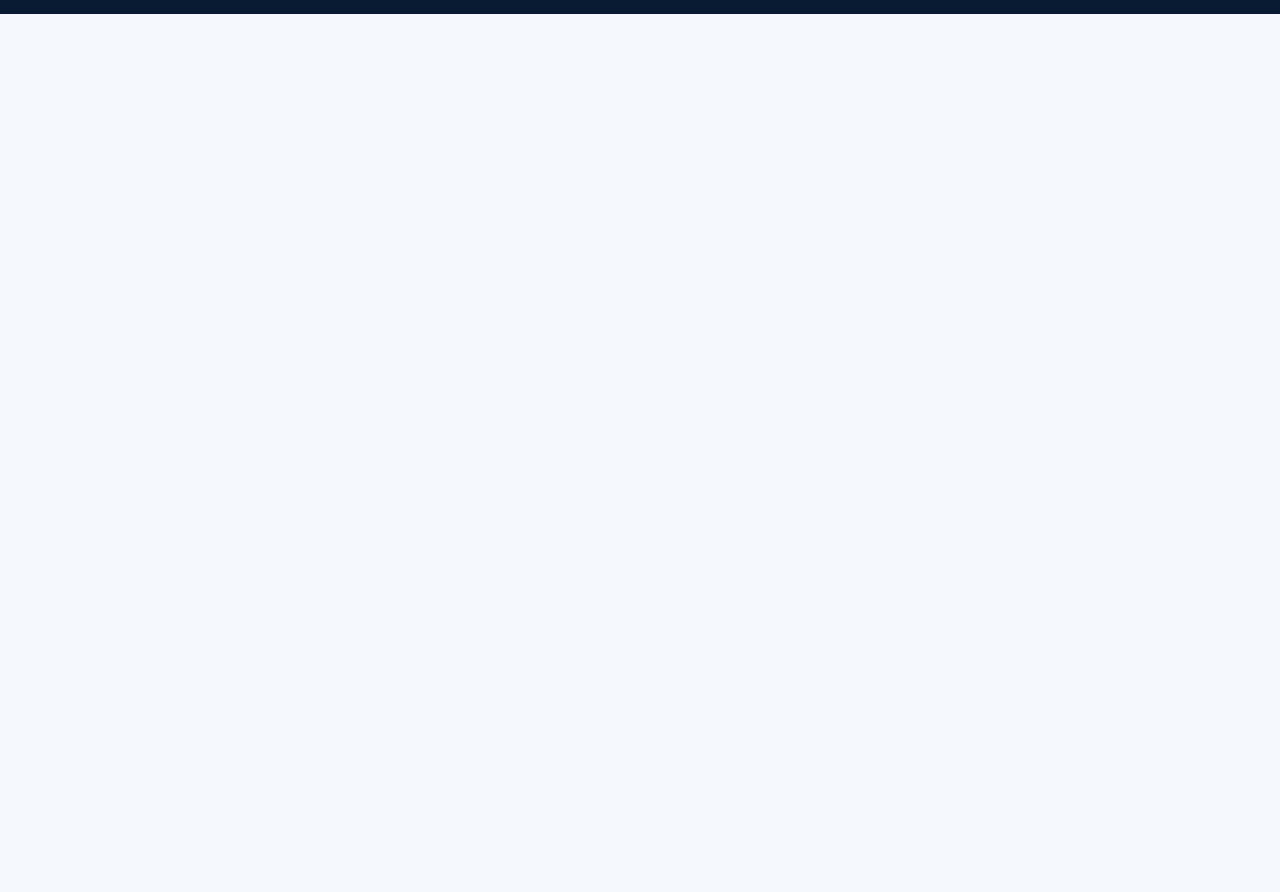
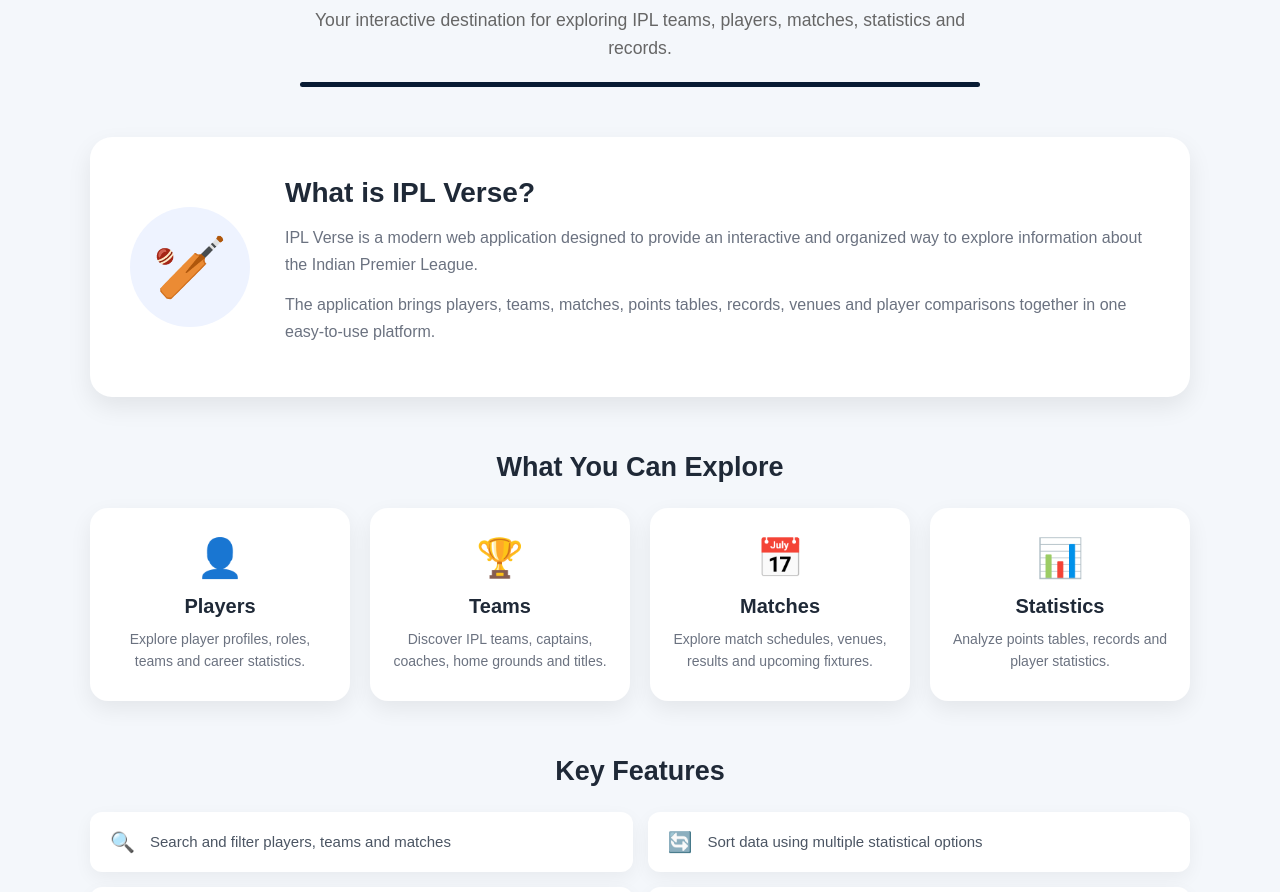
Before and after one commit to tamizhanbanjk/ipl-verse, a React (Vite) app: page /about in a window 1280 px wide. Shown: the part 160-1052 px from the top of the page. Before the commit the page ends 800 px from the top, so only its background shows below. Built offline with nearby package versions, Linux system fonts and the light colour scheme.

Commit message:
created a new page about.jsx , .css in pages

```diff
--- /dev/null
+++ b/src/pages/About/About.css
@@ -0,0 +1,348 @@
+/* ========================================
+   ABOUT PAGE
+======================================== */
+
+.about-page {
+    min-height: 100vh;
+
+    padding: 40px 7%;
+
+    background: #f4f7fb;
+}
+
+
+/* ========================================
+   INTRODUCTION
+======================================== */
+
+.about-intro {
+    max-width: 1100px;
+
+    margin: 50px auto;
+
+    padding: 40px;
+
+    background: #ffffff;
+
+    border-radius: 22px;
+
+    display: flex;
+
+    align-items: center;
+
+    gap: 35px;
+
+    box-shadow:
+        0 10px 25px rgba(0, 0, 0, 0.08);
+}
+
+
+.about-icon {
+    width: 120px;
+
+    height: 120px;
+
+    min-width: 120px;
+
+    border-radius: 50%;
+
+    background: #eef3ff;
+
+    display: flex;
+
+    align-items: center;
+
+    justify-content: center;
+
+    font-size: 60px;
+}
+
+
+.about-intro-content h2 {
+    margin: 0 0 15px;
+
+    color: #1f2937;
+
+    font-size: 28px;
+}
+
+
+.about-intro-content p {
+    margin: 0 0 12px;
+
+    color: #6b7280;
+
+    line-height: 1.7;
+
+    font-size: 16px;
+}
+
+
+/* ========================================
+   SECTION
+======================================== */
+
+.about-section {
+    max-width: 1100px;
+
+    margin: 55px auto;
+}
+
+
+.about-section > h2 {
+    margin-bottom: 25px;
+
+    text-align: center;
+
+    color: #1f2937;
+
+    font-size: 27px;
+}
+
+
+/* ========================================
+   FEATURE CARDS
+======================================== */
+
+.about-features {
+    display: grid;
+
+    grid-template-columns: repeat(4, 1fr);
+
+    gap: 20px;
+}
+
+
+.about-feature-card {
+    background: #ffffff;
+
+    padding: 28px 22px;
+
+    border-radius: 18px;
+
+    text-align: center;
+
+    box-shadow:
+        0 8px 22px rgba(0, 0, 0, 0.07);
+
+    transition: all 0.3s ease;
+}
+
+
+.about-feature-card:hover {
+    transform: translateY(-7px);
+
+    box-shadow:
+        0 15px 30px rgba(0, 0, 0, 0.12);
+}
+
+
+.feature-icon {
+    font-size: 38px;
+
+    margin-bottom: 15px;
+}
+
+
+.about-feature-card h3 {
+    margin: 0 0 10px;
+
+    color: #1f2937;
+
+    font-size: 20px;
+}
+
+
+.about-feature-card p {
+    margin: 0;
+
+    color: #6b7280;
+
+    line-height: 1.6;
+
+    font-size: 14px;
+}
+
+
+/* ========================================
+   FEATURES LIST
+======================================== */
+
+.features-list {
+    display: grid;
+
+    grid-template-columns: repeat(2, 1fr);
+
+    gap: 15px;
+}
+
+
+.features-list div {
+    background: #ffffff;
+
+    padding: 18px 20px;
+
+    border-radius: 12px;
+
+    display: flex;
+
+    align-items: center;
+
+    gap: 15px;
+
+    color: #2563eb;
+
+    font-size: 20px;
+
+    box-shadow:
+        0 6px 18px rgba(0, 0, 0, 0.05);
+}
+
+
+.features-list span {
+    color: #4b5563;
+
+    font-size: 15px;
+}
+
+
+/* ========================================
+   TECHNOLOGIES
+======================================== */
+
+.technology-list {
+    display: flex;
+
+    justify-content: center;
+
+    align-items: center;
+
+    flex-wrap: wrap;
+
+    gap: 12px;
+}
+
+
+.technology-list span {
+    padding: 10px 18px;
+
+    background: #ffffff;
+
+    border: 1px solid #dbeafe;
+
+    border-radius: 30px;
+
+    color: #2563eb;
+
+    font-weight: 600;
+
+    font-size: 14px;
+
+    box-shadow:
+        0 5px 15px rgba(0, 0, 0, 0.05);
+}
+
+
+/* ========================================
+   PROJECT PURPOSE
+======================================== */
+
+.about-purpose {
+    max-width: 1100px;
+
+    margin: 55px auto 30px;
+
+    padding: 35px 40px;
+
+    background: #0b1f3a;
+
+    border-radius: 20px;
+
+    color: #ffffff;
+}
+
+
+.about-purpose h2 {
+    margin-top: 0;
+
+    margin-bottom: 18px;
+
+    font-size: 26px;
+}
+
+
+.about-purpose p {
+    margin-bottom: 12px;
+
+    color: #dbeafe;
+
+    line-height: 1.7;
+
+    font-size: 15px;
+}
+
+
+/* ========================================
+   RESPONSIVE
+======================================== */
+
+@media (max-width: 1000px) {
+
+    .about-features {
+        grid-template-columns: repeat(2, 1fr);
+    }
+
+}
+
+
+@media (max-width: 700px) {
+
+    .about-page {
+        padding: 30px 20px;
+    }
+
+
+    .about-intro {
+        flex-direction: column;
+
+        text-align: center;
+
+        padding: 30px 22px;
+    }
+
+
+    .about-features {
+        grid-template-columns: 1fr;
+    }
+
+
+    .features-list {
+        grid-template-columns: 1fr;
+    }
+
+
+    .about-purpose {
+        padding: 30px 22px;
+    }
+
+}
+
+
+@media (max-width: 450px) {
+
+    .about-icon {
+        width: 90px;
+
+        height: 90px;
+
+        min-width: 90px;
+
+        font-size: 45px;
+    }
+
+
+    .about-intro-content h2 {
+        font-size: 24px;
+    }
+
+}
--- a/src/pages/About/About.jsx
+++ b/src/pages/About/About.jsx
@@ -1,7 +1,249 @@
+import SectionTitle from "../../components/SectionTitle/SectionTitle";
+
+import "./About.css";
+
 function About() {
+
   return (
-    <h1>About Page</h1>
+
+    <section className="about-page">
+
+      <SectionTitle
+        title="About IPL Verse"
+        subtitle="Your interactive destination for exploring IPL teams, players, matches, statistics and records."
+      />
+
+
+      {/* ================= Introduction ================= */}
+
+      <div className="about-intro">
+
+        <div className="about-icon">
+          🏏
+        </div>
+
+        <div className="about-intro-content">
+
+          <h2>
+            What is IPL Verse?
+          </h2>
+
+          <p>
+            IPL Verse is a modern web application designed to
+            provide an interactive and organized way to explore
+            information about the Indian Premier League.
+          </p>
+
+          <p>
+            The application brings players, teams, matches,
+            points tables, records, venues and player comparisons
+            together in one easy-to-use platform.
+          </p>
+
+        </div>
+
+      </div>
+
+
+      {/* ================= Features ================= */}
+
+      <div className="about-section">
+
+        <h2>
+          What You Can Explore
+        </h2>
+
+        <div className="about-features">
+
+          <div className="about-feature-card">
+
+            <div className="feature-icon">
+              👤
+            </div>
+
+            <h3>
+              Players
+            </h3>
+
+            <p>
+              Explore player profiles, roles, teams and
+              career statistics.
+            </p>
+
+          </div>
+
+
+          <div className="about-feature-card">
+
+            <div className="feature-icon">
+              🏆
+            </div>
+
+            <h3>
+              Teams
+            </h3>
+
+            <p>
+              Discover IPL teams, captains, coaches,
+              home grounds and titles.
+            </p>
+
+          </div>
+
+
+          <div className="about-feature-card">
+
+            <div className="feature-icon">
+              📅
+            </div>
+
+            <h3>
+              Matches
+            </h3>
+
+            <p>
+              Explore match schedules, venues, results
+              and upcoming fixtures.
+            </p>
+
+          </div>
+
+
+          <div className="about-feature-card">
+
+            <div className="feature-icon">
+              📊
+            </div>
+
+            <h3>
+              Statistics
+            </h3>
+
+            <p>
+              Analyze points tables, records and player
+              statistics.
+            </p>
+
+          </div>
+
+        </div>
+
+      </div>
+
+
+      {/* ================= Key Features ================= */}
+
+      <div className="about-section">
+
+        <h2>
+          Key Features
+        </h2>
+
+        <div className="features-list">
+
+          <div>
+            🔍
+            <span>
+              Search and filter players, teams and matches
+            </span>
+          </div>
+
+          <div>
+            🔄
+            <span>
+              Sort data using multiple statistical options
+            </span>
+          </div>
+
+          <div>
+            ⭐
+            <span>
+              Save favorite players and teams
+            </span>
+          </div>
+
+          <div>
+            ⚔️
+            <span>
+              Compare players side by side
+            </span>
+          </div>
+
+          <div>
+            📱
+            <span>
+              Responsive interface for different screen sizes
+            </span>
+          </div>
+
+          <div>
+            🧭
+            <span>
+              Easy navigation between IPL information
+            </span>
+          </div>
+
+        </div>
+
+      </div>
+
+
+      {/* ================= Technologies ================= */}
+
+      <div className="about-section">
+
+        <h2>
+          Technologies Used
+        </h2>
+
+        <div className="technology-list">
+
+          <span>HTML5</span>
+
+          <span>CSS3</span>
+
+          <span>JavaScript</span>
+
+          <span>React.js</span>
+
+          <span>React Router</span>
+
+          <span>Local Storage</span>
+
+          <span>Framer Motion</span>
+
+        </div>
+
+      </div>
+
+
+      {/* ================= Project Purpose ================= */}
+
+      <div className="about-purpose">
+
+        <h2>
+          Project Purpose
+        </h2>
+
+        <p>
+          IPL Verse was developed as a frontend web development
+          project to demonstrate the practical use of React.js,
+          component-based architecture, state management,
+          routing, filtering, sorting and responsive UI design.
+        </p>
+
+        <p>
+          The project focuses on creating a user-friendly
+          experience while organizing IPL-related information
+          into reusable and interactive components.
+        </p>
+
+      </div>
+
+    </section>
+
   );
+
 }
 
 export default About;
```
